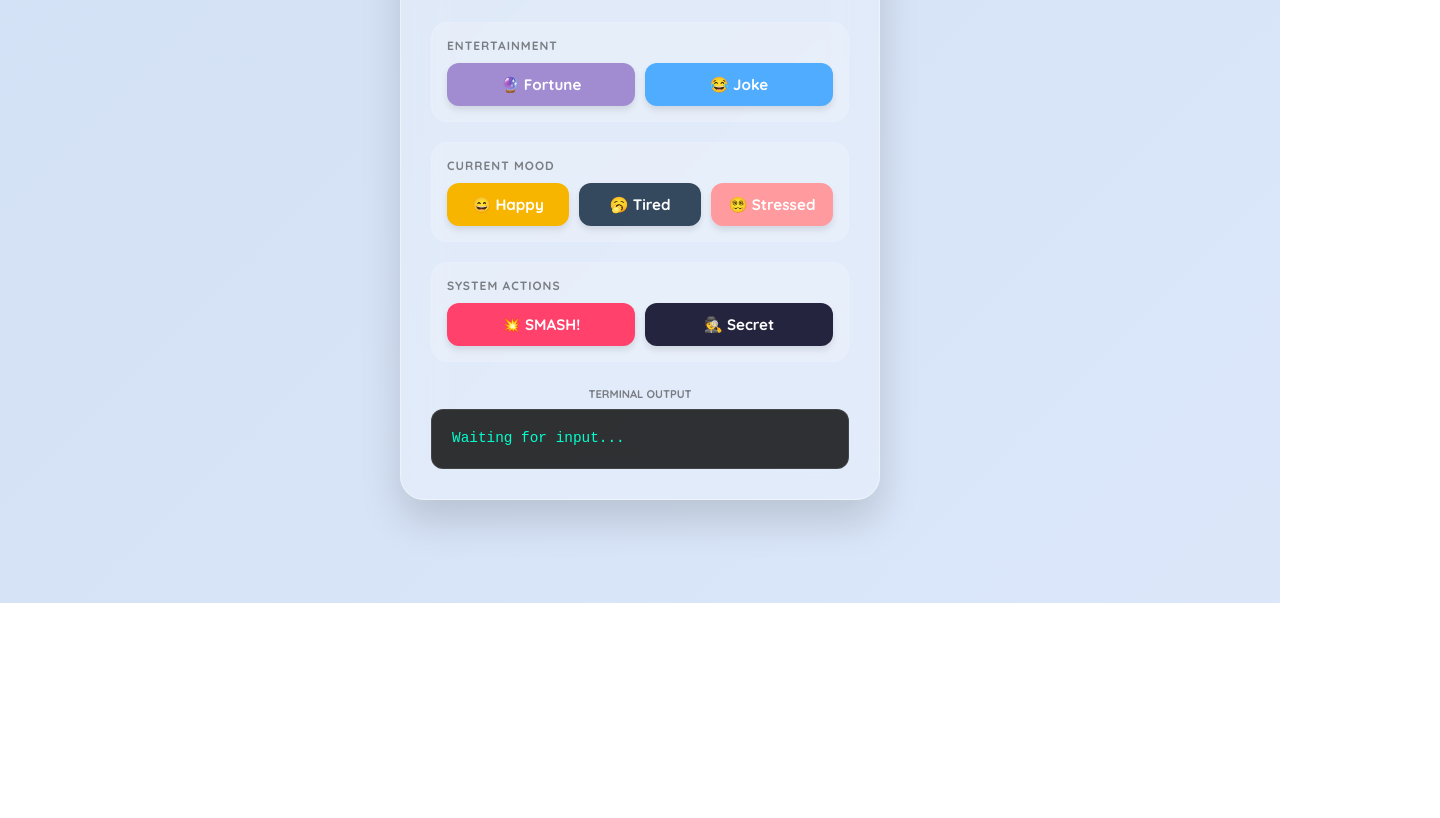
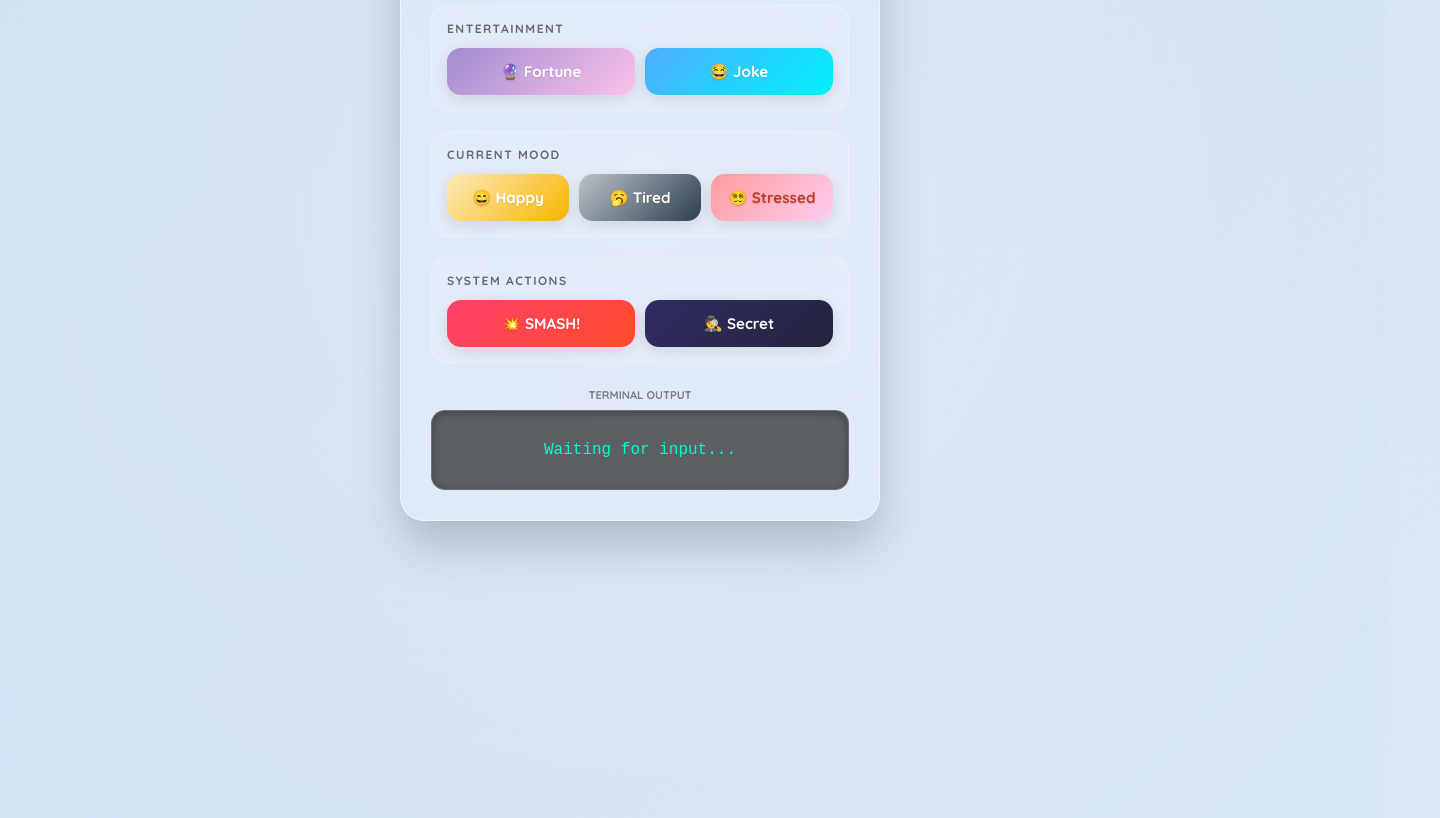
Before and after one commit to Irisszzss/VibeCheck-AAC, a plain HTML site: page frontend/index.html in a window 1280 px wide. Shown: the part 197-1015 px from the top of the page, 1440 px wide, since content can reach past the window. Before the commit the page ends 800 px from the top, so only its background shows below. Drawn offline with Linux system fonts and the light colour scheme.

Commit message:
enhanced ui

```diff
--- a/frontend/app.js
+++ b/frontend/app.js
@@ -6,7 +6,17 @@ const out = document.getElementById("out");
 // If your backend runs locally, keep this.
 const API_BASE = "http://localhost:3000";
 
-// FIX: Helper function now expects plain text, not an object
+// --- VISUAL THEME CHANGER FUNCTION ---
+const body = document.body;
+
+function setTheme(themeName) {
+  // Remove all previous theme classes
+  body.className = '';
+  // Add the new theme class
+  body.classList.add(themeName);
+}
+
+// --- HELPER FUNCTIONS ---
 function show(text) {
   out.textContent = text;
 }
@@ -16,61 +26,48 @@ async function getJSON(url) {
   return res.json();
 }
 
+// --- BUTTON EVENTS ---
+
 document.getElementById("btnFortune").addEventListener("click", async () => {
+  setTheme('theme-fortune'); // Change color
   const data = await getJSON(`${API_BASE}/api/fortune`);
-  show(data.fortune); // Only show the fortune text
+  show(data.fortune);
 });
 
 document.getElementById("btnJoke").addEventListener("click", async () => {
+  setTheme('theme-joke'); // Change color
   const data = await getJSON(`${API_BASE}/api/joke`);
-  show(data.joke); // Only show the joke text
-});
-
-document.querySelectorAll(".btnMood").forEach(btn => {
-  btn.addEventListener("click", async () => {
-    const mood = btn.dataset.mood;
-    const data = await getJSON(`${API_BASE}/api/vibe?mood=${mood}`);
-    // Combine emoji and message for a clean look
-    show(`${data.emoji} ${data.message}`);
-  });
+  show(data.joke);
 });
 
 document.getElementById("btnSmash").addEventListener("click", async () => {
+  setTheme('theme-smash'); // Change color
   const res = await fetch(`${API_BASE}/api/smash`, { method: "POST" });
   const data = await res.json();
-  // Custom message for the smash counter
   show(`💥 SMASH registered! Total count: ${data.smashes}`);
 });
 
 document.getElementById("btnSecret").addEventListener("click", async () => {
+  setTheme('theme-secret'); // Change color
   const data = await getJSON(`${API_BASE}/api/secret?code=411L`);
-  show(data);
+
+  // FIX: Access the specific property (likely .message or .secret)
+  // If this still says undefined, check if your API returns { secret: "..." } instead
+  show(data.message);
 });
 
-// --- VISUAL THEME CHANGER ---
-// This code changes the background color based on button clicks
+// MOOD BUTTONS (Handles both API and Color)
+document.querySelectorAll(".btnMood").forEach(btn => {
+  btn.addEventListener("click", async () => {
+    const mood = btn.dataset.mood;
 
-const body = document.body;
+    // 1. Change the color immediately
+    setTheme('theme-' + mood);
 
-function setTheme(themeName) {
-    // Remove all previous theme classes
-    body.className = '';
-    // Add the new theme class
-    body.classList.add(themeName);
-}
+    // 2. Call the API
+    const data = await getJSON(`${API_BASE}/api/vibe?mood=${mood}`);
 
-// Attach events to buttons
-document.getElementById('btnFortune').addEventListener('click', () => setTheme('theme-fortune'));
-document.getElementById('btnJoke').addEventListener('click', () => setTheme('theme-joke'));
-document.getElementById('btnSmash').addEventListener('click', () => setTheme('theme-smash'));
-document.getElementById('btnSecret').addEventListener('click', () => setTheme('theme-secret'));
-
-// Mood buttons (using the data attribute)
-document.querySelectorAll('.btnMood').forEach(btn => {
-    btn.addEventListener('click', (e) => {
-        // Get the mood (happy, tired, stressed) from the button
-        const mood = btn.getAttribute('data-mood');
-        setTheme('theme-' + mood);
-    });
-  show(data.message); // Only show the secret message
+    // 3. Show result
+    show(`${data.emoji} ${data.message}`);
+  });
 });
--- a/frontend/index.css
+++ b/frontend/index.css
@@ -1,4 +1,4 @@
-/* Reset & Base */
+/* --- RESET & BASE --- */
 * {
   box-sizing: border-box;
   margin: 0;
@@ -13,106 +13,144 @@ body {
   justify-content: center;
   align-items: center;
   padding: 20px;
+  overflow: hidden; /* Prevents scrollbars during animations */
+  position: relative;
 
   /* DEFAULT BACKGROUND (Neutral) */
-  background: linear-gradient(-45deg, #e0eafc, #cfdef3, #e0eafc);
-  background-size: 400% 400%;
-  animation: gradientBG 10s ease infinite;
+  background: linear-gradient(-45deg, #e0eafc, #cfdef3, #e0eafc, #cfdef3);
+  background-size: 600% 600%; /* Huge size for smooth movement */
+  animation: gradientFlow 12s ease infinite;
 
-  /* Smoothly fade between colors */
-  transition: background-image 0.8s ease-in-out;
+  /* Smooth transition when clicking buttons */
+  transition: background-image 0.6s ease-in-out, color 0.6s ease;
+}
+
+/* --- THE MOVING "SPOTLIGHT" OVERLAY (THE FX) --- */
+/* This adds a second layer of movement on top of the colors */
+body::before {
+  content: "";
+  position: absolute;
+  top: -50%;
+  left: -50%;
+  width: 200%;
+  height: 200%;
+  background: radial-gradient(circle, rgba(255,255,255,0.3) 0%, transparent 60%);
+  opacity: 0.8;
+  pointer-events: none; /* Let clicks pass through */
+  z-index: -1; /* Stay behind the card */
+  animation: spotlightMove 20s linear infinite;
+  mix-blend-mode: overlay; /* Blends nicely with the colors */
 }
 
 /* --- THE COLOR THEMES --- */
 
 /* 1. Fortune (Mystical Purple) */
 body.theme-fortune {
-  background-image: linear-gradient(-45deg, #a18cd1, #fbc2eb, #a6c0fe);
+  background-image: linear-gradient(-45deg, #a18cd1, #fbc2eb, #8fd3f4, #a18cd1);
 }
 
 /* 2. Joke (Fun Blue/Cyan) */
 body.theme-joke {
-  background-image: linear-gradient(-45deg, #4facfe, #00f2fe, #43e97b);
+  background-image: linear-gradient(-45deg, #4facfe, #00f2fe, #43e97b, #4facfe);
 }
 
 /* 3. Happy (Sunny Yellow/Orange) */
 body.theme-happy {
-  background-image: linear-gradient(-45deg, #fceabb, #f8b500, #ffe259);
+  background-image: linear-gradient(-45deg, #ff9966, #ff5e62, #fceabb, #f8b500);
 }
 
-/* 4. Tired (Sleepy Grey/Dark Blue) */
+/* 4. Tired (Sleepy Deep Grey/Blue) */
+/* Moving fog effect */
 body.theme-tired {
-  background-image: linear-gradient(-45deg, #bdc3c7, #2c3e50, #4b6cb7);
-  color: #ecf0f1; /* Switch text to light for dark backgrounds */
+  background-image: linear-gradient(-45deg, #2c3e50, #4ca1af, #2c3e50, #bdc3c7);
+  color: #ecf0f1;
 }
 
-/* 5. Stressed (Chaotic Red/Orange) */
+/* 5. Stressed (Chaotic Red/Dark Orange) */
 body.theme-stressed {
-  background-image: linear-gradient(-45deg, #ff9a9e, #fecfef, #feada6);
+  background-image: linear-gradient(-45deg, #cb2d3e, #ef473a, #ff9a9e, #cb2d3e);
+  color: #fff;
+  animation-duration: 4s; /* Faster animation for stress! */
 }
 
-/* 6. Smash (Intense Red) */
+/* 6. Smash (Intense Punchy Red) */
 body.theme-smash {
-  background-image: linear-gradient(-45deg, #ff416c, #ff4b2b, #cb2d3e);
+  background-image: linear-gradient(-45deg, #ff416c, #ff4b2b, #ff0000, #ff416c);
   color: white;
 }
 
-/* 7. Secret (Matrix/Hacker Dark) */
+/* 7. Secret (Matrix Green/Black) */
 body.theme-secret {
-  background-image: linear-gradient(-45deg, #0f0c29, #302b63, #24243e);
+  background-image: linear-gradient(-45deg, #000000, #0f9b0f, #000000, #033500);
   color: #00ff00;
+  animation-duration: 2s; /* Super fast hacker speed */
 }
 
-/* Moving Animation */
-@keyframes gradientBG {
+/* --- ANIMATIONS --- */
+
+/* Moves the background colors diagonally */
+@keyframes gradientFlow {
   0% { background-position: 0% 50%; }
   50% { background-position: 100% 50%; }
   100% { background-position: 0% 50%; }
 }
 
-/* --- GLASS CARD --- */
+/* Rotates the spotlight overlay */
+@keyframes spotlightMove {
+  0% { transform: rotate(0deg) translate(-20px, -20px); }
+  50% { transform: rotate(180deg) translate(20px, 20px); }
+  100% { transform: rotate(360deg) translate(-20px, -20px); }
+}
+
+/* --- GLASS CARD (Enhanced) --- */
 .card {
-  background: rgba(255, 255, 255, 0.25);
-  backdrop-filter: blur(20px);
-  -webkit-backdrop-filter: blur(20px);
-  border: 1px solid rgba(255, 255, 255, 0.4);
-  box-shadow: 0 20px 40px rgba(0,0,0,0.15);
+  background: rgba(255, 255, 255, 0.15); /* More transparent */
+  backdrop-filter: blur(25px);            /* Stronger blur */
+  -webkit-backdrop-filter: blur(25px);
+  border: 1px solid rgba(255, 255, 255, 0.5); /* Whiter border */
+  box-shadow: 0 25px 50px rgba(0,0,0,0.2);
   width: 100%;
   max-width: 480px;
   border-radius: 24px;
   padding: 30px;
-  transition: all 0.5s ease;
+  position: relative;
+  z-index: 10;
 }
 
 /* Header */
 .header { text-align: center; margin-bottom: 25px; }
 
 h1 {
-  font-size: 1.8rem;
-  font-weight: 700;
+  font-size: 2rem;
+  font-weight: 800;
   margin-bottom: 5px;
-  opacity: 0.9;
+  letter-spacing: -1px;
 }
 
-p { font-size: 0.9rem; font-weight: 600; opacity: 0.7; }
+p { font-size: 0.9rem; font-weight: 600; opacity: 0.8; }
 
 /* Control Groups */
 .control-group {
   margin-bottom: 20px;
-  background: rgba(255, 255, 255, 0.2); /* Subtle inner glass */
-  border: 1px solid rgba(255, 255, 255, 0.1);
+  background: rgba(255, 255, 255, 0.1);
+  border: 1px solid rgba(255, 255, 255, 0.2);
   padding: 15px;
   border-radius: 16px;
+  transition: transform 0.2s;
+}
+
+.control-group:hover {
+  background: rgba(255, 255, 255, 0.2);
 }
 
 .control-group label {
   display: block;
   font-size: 0.75rem;
   text-transform: uppercase;
-  letter-spacing: 1px;
-  font-weight: 700;
-  margin-bottom: 10px;
-  opacity: 0.6;
+  letter-spacing: 1.5px;
+  font-weight: 800;
+  margin-bottom: 12px;
+  opacity: 0.7;
 }
 
 /* Button Layout */
@@ -122,31 +160,54 @@ p { font-size: 0.9rem; font-weight: 600; opacity: 0.7; }
 button {
   flex: 1;
   border: none;
-  padding: 12px;
-  border-radius: 12px;
+  padding: 14px;
+  border-radius: 14px;
   font-family: 'Quicksand', sans-serif;
   font-weight: 700;
   font-size: 0.95rem;
   cursor: pointer;
-  transition: transform 0.1s;
+  transition: all 0.2s;
   display: flex;
   align-items: center;
   justify-content: center;
-  gap: 6px;
+  gap: 8px;
   color: white;
-  box-shadow: 0 4px 6px rgba(0,0,0,0.1);
+  box-shadow: 0 4px 15px rgba(0,0,0,0.1);
+  text-shadow: 0 1px 2px rgba(0,0,0,0.1);
+  position: relative;
+  overflow: hidden;
 }
 
-button:active { transform: scale(0.96); }
+/* Shiny effect on button hover */
+button::after {
+  content: '';
+  position: absolute;
+  top: 0;
+  left: -100%;
+  width: 100%;
+  height: 100%;
+  background: linear-gradient(90deg, transparent, rgba(255,255,255,0.2), transparent);
+  transition: 0.5s;
+}
+
+button:hover::after {
+  left: 100%;
+}
+
+button:active { transform: scale(0.95); }
+button:hover { transform: translateY(-2px); box-shadow: 0 6px 20px rgba(0,0,0,0.15); }
 
 /* Specific Button Colors */
-#btnFortune { background: #a18cd1; }
-#btnJoke { background: #4facfe; }
-.btnMood[data-mood="happy"] { background: #f8b500; }
-.btnMood[data-mood="tired"] { background: #34495e; }
-.btnMood[data-mood="stressed"] { background: #ff9a9e; color: #fff; }
-#btnSmash { background: #ff416c; }
-#btnSecret { background: #24243e; }
+#btnFortune { background: linear-gradient(135deg, #a18cd1, #fbc2eb); }
+#btnJoke { background: linear-gradient(135deg, #4facfe, #00f2fe); }
+
+/* Mood Buttons */
+.btnMood[data-mood="happy"] { background: linear-gradient(135deg, #fceabb, #f8b500); }
+.btnMood[data-mood="tired"] { background: linear-gradient(135deg, #bdc3c7, #2c3e50); }
+.btnMood[data-mood="stressed"] { background: linear-gradient(135deg, #ff9a9e, #fecfef); color: #c0392b; }
+
+#btnSmash { background: linear-gradient(135deg, #ff416c, #ff4b2b); }
+#btnSecret { background: linear-gradient(135deg, #302b63, #24243e); }
 
 /* Output Area */
 .output-area { margin-top: 25px; }
@@ -160,15 +221,20 @@ h2 {
 }
 
 #out {
-  background: rgba(0, 0, 0, 0.8);
-  backdrop-filter: blur(5px);
+  background: rgba(0, 0, 0, 0.6); /* Semi-transparent black */
+  backdrop-filter: blur(10px);
   color: #00ffcc;
   padding: 20px;
-  border-radius: 12px;
+  border-radius: 14px;
   font-family: 'Courier New', monospace;
-  font-size: 0.9rem;
-  min-height: 60px;
-  height: auto;
+  font-size: 1rem;
+  min-height: 80px;
+  line-height: 1.5;
   white-space: pre-wrap;
   border: 1px solid rgba(255,255,255,0.1);
+  box-shadow: inset 0 2px 10px rgba(0,0,0,0.3);
+  display: flex;
+  align-items: center;
+  justify-content: center;
+  text-align: center;
 }
```
